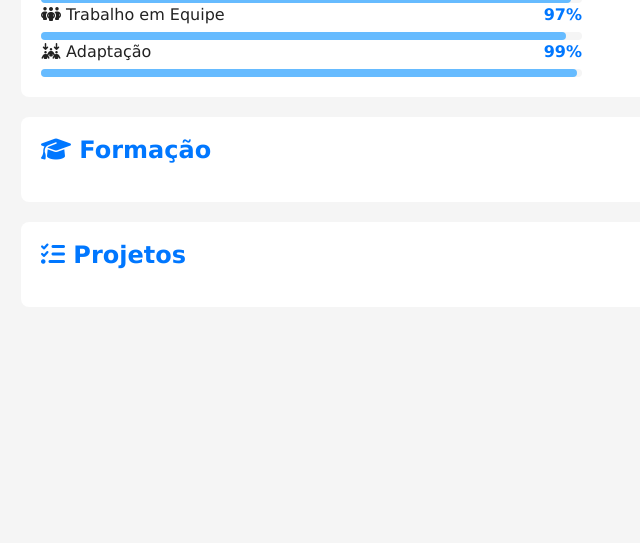
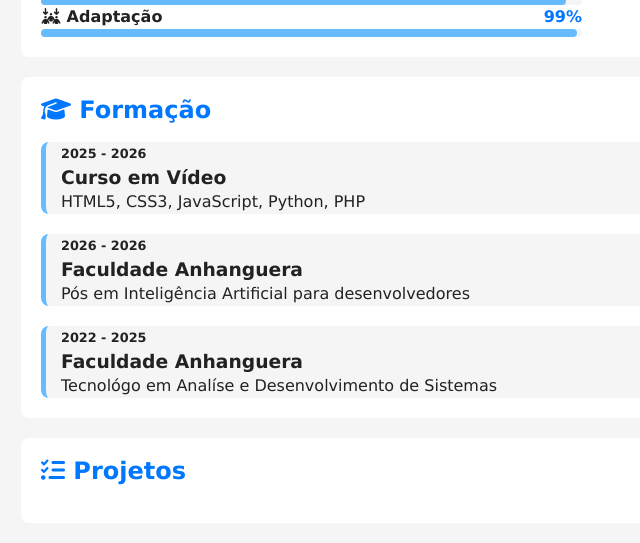
Before and after one commit to DouglasChamber/projeto-portfolio, a plain HTML site: page index.html in a window 1280 px wide. Shown: the part 1178-1721 px from the top of the page, without its empty margins (43-683 px from the left). Before the commit the page ends 1505 px from the top, so only its background shows below. Drawn offline with Linux system fonts and the light colour scheme.

Commit message:
area de formações

```diff
--- a/estilos/style.css
+++ b/estilos/style.css
@@ -124,7 +124,7 @@
   aspect-ratio: 16/9;
 }
 
-.video-conteiner iframe {
+.video-container iframe {
   position: absolute;
   top: 0;
   left: 0;
@@ -143,14 +143,11 @@
   display: flex;
   justify-content: space-between;
   align-items: center;
-  margin-bottom: 5px;
 }
 
-#skill-container .porcent {
+#skill-container .nome {
   font-weight: bold;
   color: var(--texto);
-  min-width: 40px;
-  text-align: right;
 }
 
 #skill-container .porcent {
@@ -169,6 +166,37 @@
   height: 100%;
   background-color: var(--destaque-inverso);
   border-radius: 4px;
+}
+
+#formacao-container {
+  display: flex;
+  flex-direction: column-reverse;
+  gap: 20px;
+}
+
+#formacao-container .curso {
+  background-color: var(--fundo-principal);
+  border-radius: 8px;
+  border-left: 5px solid var(--destaque-inverso);
+  padding-left: 15px;
+  transition: border-width 0.5s, border-color 0.5s;
+}
+
+#formacao-container .curso:hover {
+  border-left-width: 15px;
+  border-color: var(--destaque);
+  cursor: pointer;
+}
+
+#formacao-container .periodo {
+  font-size: 0.8em;
+  font-weight: bold;
+  color: var(--texto);
+}
+
+#formacao-container .instituicao {
+  color: var(--destaque-inverso);
+  font-size: 1.1em;
 }
 
 @media screen and (min-width: 768px) {
--- a/index.html
+++ b/index.html
@@ -184,6 +184,27 @@
             <article id="formacao">
                 <h2> <i class="fa-solid fa-graduation-cap"></i> Formação </h2>
 
+                <div id="formacao-container">
+                    <div class="curso">
+                        <p class="periodo">2022 - 2025</p>
+                        <h3 class="instituição"> Faculdade Anhanguera </h3>
+                        <p class="titulacao">Tecnológo em Analíse e Desenvolvimento de Sistemas</p>
+                    </div>
+
+                    <div class="curso">
+                        <p class="periodo">2026 - 2026</p>
+                        <h3 class="instituição"> Faculdade Anhanguera </h3>
+                        <p class="titulacao">Pós em Inteligência Artificial para desenvolvedores</p>
+                    </div>
+
+                    <div class="curso">
+                        <p class="periodo">2025 - 2026</p>
+                        <h3 class="instituição"> Curso em Vídeo </h3>
+                        <p class="titulacao">HTML5, CSS3, JavaScript, Python, PHP</p>
+                    </div>
+
+
+                </div>
             </article> <!-- Fim article #formacao -->
 
             <article id="projetos">
```
